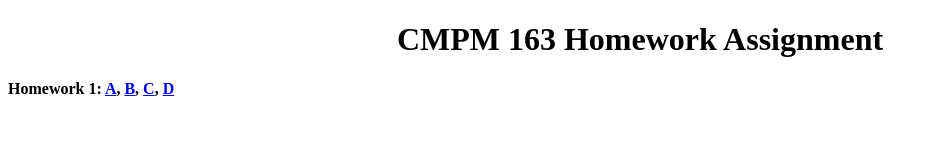
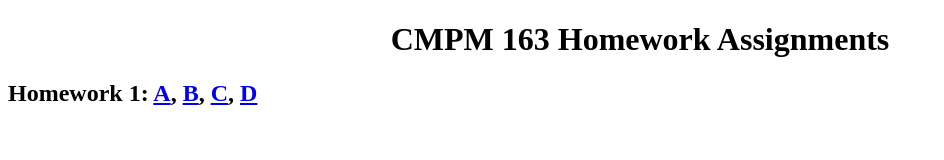
Before and after one commit to mjloyola/mjloyola.github.io, a plain HTML site: page index.html in a window 1280 px wide. Shown: the whole page, without its empty margins (0-944 px from the left). Drawn offline with Linux system fonts and the light colour scheme.

Commit message:
formatting

```diff
--- a/index.html
+++ b/index.html
@@ -1,9 +1,9 @@
 <!DOCTYPE html>
 <html>
 <body>
-	<h1 style="text-align: center">CMPM 163 Homework Assignment</h1>
+	<h1 style="text-align: center">CMPM 163 Homework Assignments</h1>
 	<p>
-		<div style="font-weight: bold">
+		<div style="font-weight: bold; font-size: 18pt">
 		Homework 1:
 		<a href="https://mjloyola.github.io/homework/homework1/homework1a.html">A</a>,
 		<a href="https://mjloyola.github.io/homework/homework1/homework1b.html">B</a>,
```
